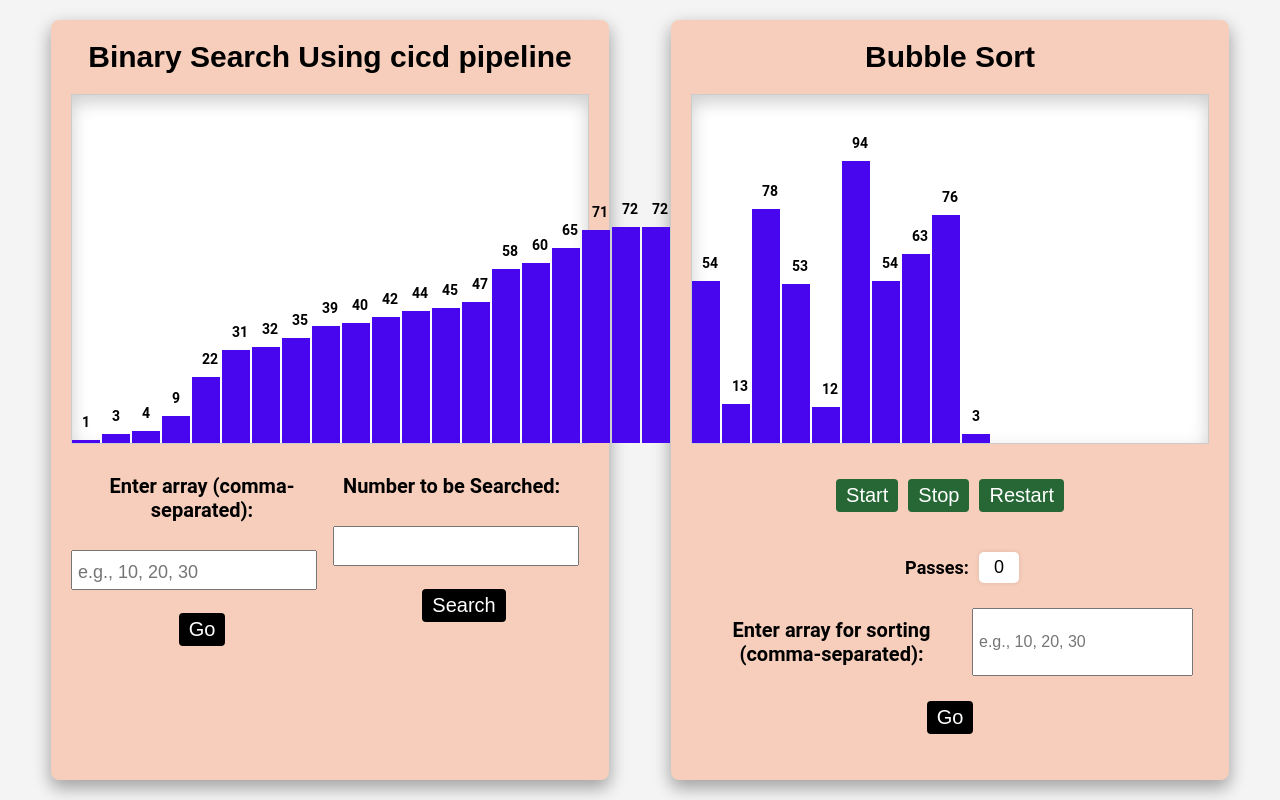
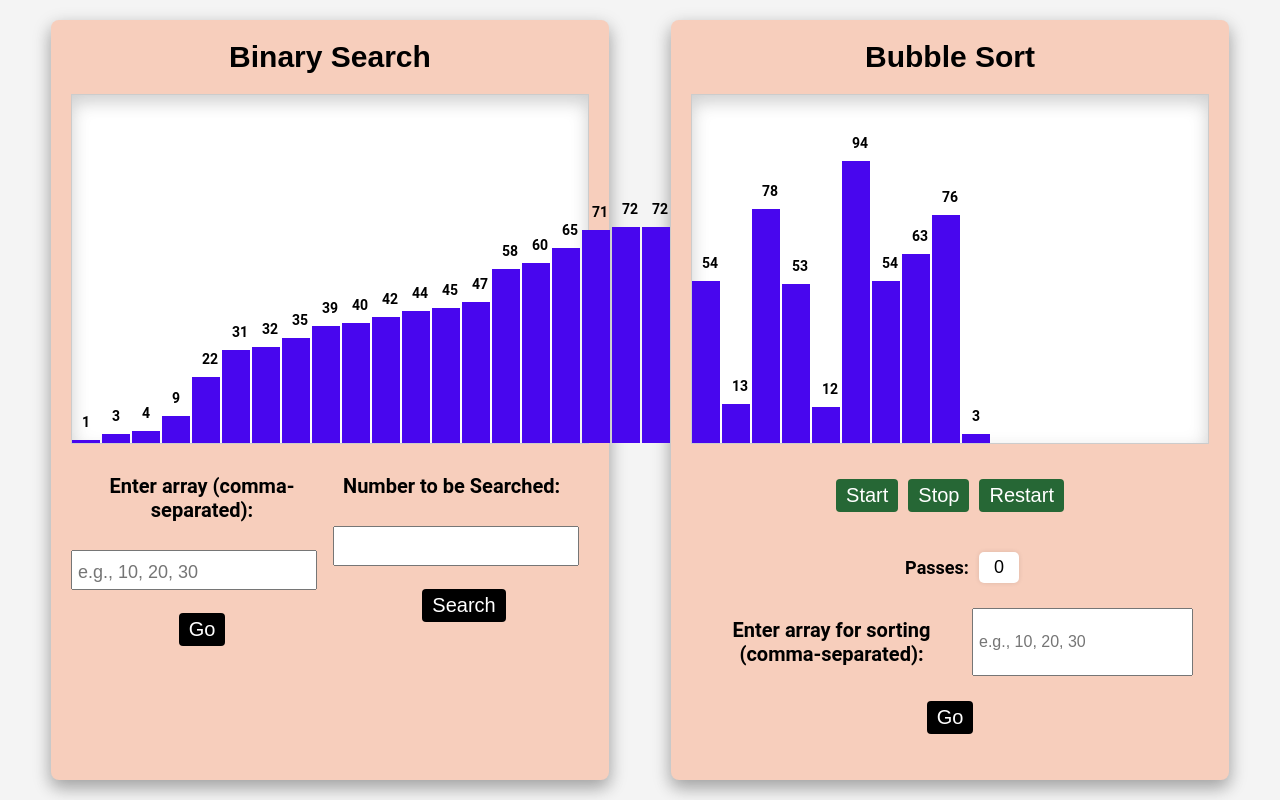
Before and after one commit to AnuragSharma-Ravulapally/Summer-Internship-Project, a plain HTML site: page Binary_Search_and_Bubble_Sort_Visualiser/index.html in a window 1280 px wide. Drawn offline with Linux system fonts and the light colour scheme.

Commit message:
updated index

```diff
--- a/Binary_Search_and_Bubble_Sort_Visualiser/index.html
+++ b/Binary_Search_and_Bubble_Sort_Visualiser/index.html
@@ -11,7 +11,7 @@
 <body>
     <div class="container">
         <div class="binary-search">
-            <h2>Binary Search Using cicd pipeline</h2>
+            <h2>Binary Search</h2>
             <div id="binary-array"></div>
             <div class="input-container">
                 <div>
@@ -38,7 +38,7 @@
                 <button id="restart-btn">Restart</button>
             </div>
                 <div class="passes-display">
-                   <label for="pass-count">Passes:</label>
+                    <label for="pass-count">Passes:</label>
                     <input type="text" id="pass-count" readonly value="0">
                 </div>
             <div class="input-container">
```
